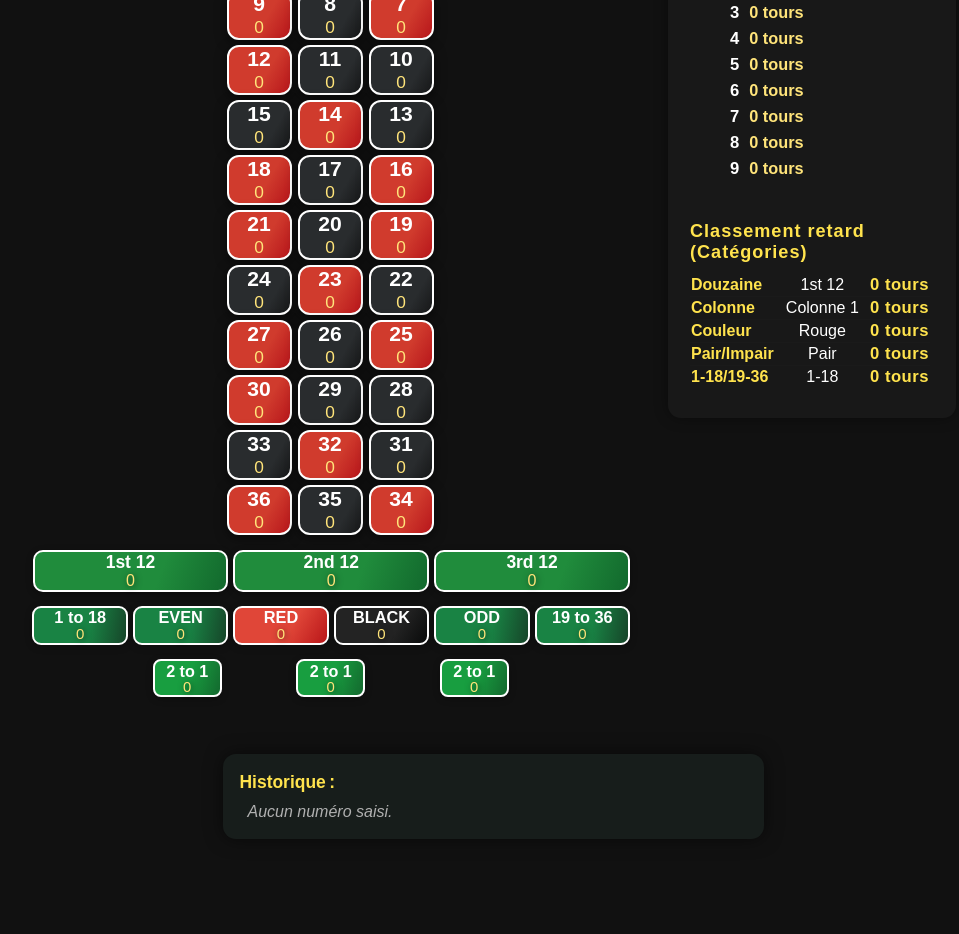
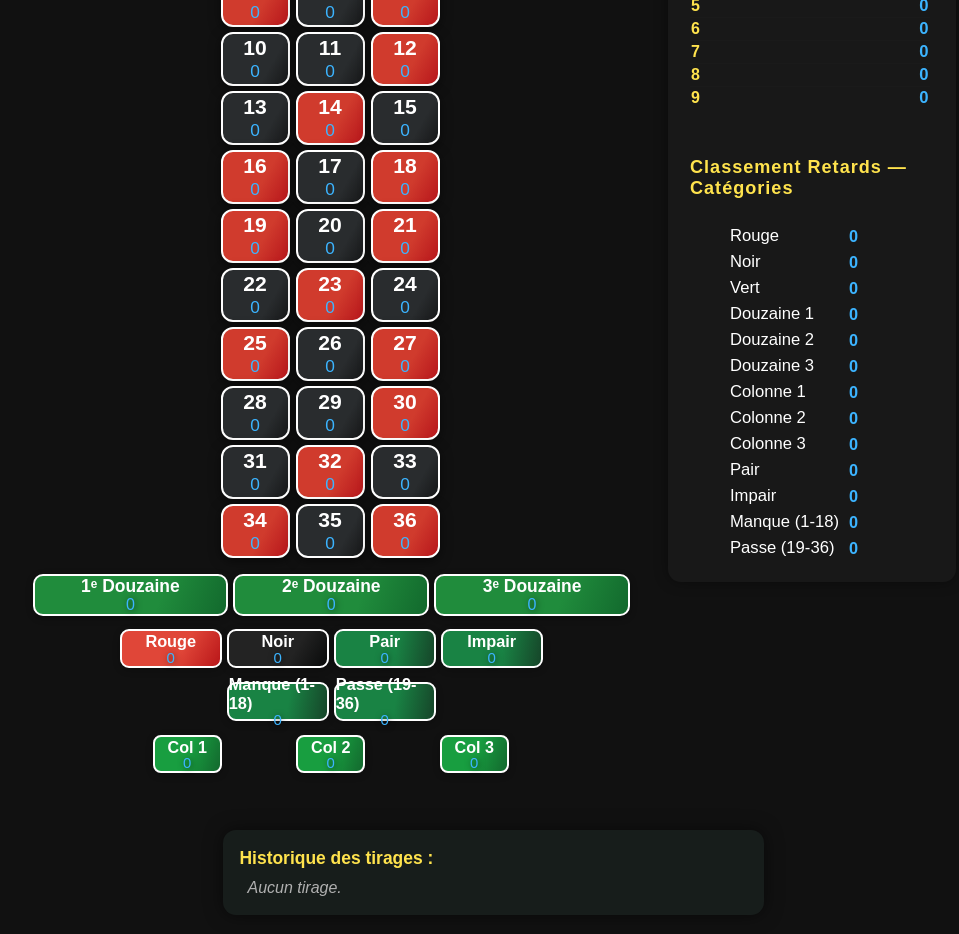
Before and after one commit to PlatiniumYT/CasinoTEST, a React (Create React App) app: page / in a window 1280 px wide. Shown: the part 420-1354 px from the top of the page, without its empty margins (147-1106 px from the left). Before the commit the page ends 1289 px from the top, so only its background shows below. Built offline with nearby package versions, Linux system fonts and the light colour scheme.

Commit message:
Mise à jour : nouveau dégradé de couleurs retard

```diff
--- a/src/App.js
+++ b/src/App.js
@@ -1,296 +1,531 @@
 import React, { useState } from "react";
 import "./App.css";
 
-const TABLE = [
-  [3, 6, 9, 12, 15, 18, 21, 24, 27, 30, 33, 36],
-  [2, 5, 8, 11, 14, 17, 20, 23, 26, 29, 32, 35],
-  [1, 4, 7, 10, 13, 16, 19, 22, 25, 28, 31, 34],
-];
+// Fonction utilitaire couleur dynamique selon le ratio
+function getRetardColor(ratio) {
+  // Clamp ratio entre 0.2 et 9
+  if (ratio < 0.2) ratio = 0.2;
+  if (ratio > 9) ratio = 9;
 
-const REDS = [1,3,5,7,9,12,14,16,18,19,21,23,25,27,30,32,34,36];
-function getColor(n) {
-  if (n === 0) return "green";
-  return REDS.includes(n) ? "red" : "black";
-}
-const rouletteNumbers = Array.from({ length: 37 }, (_, i) => i);
+  const colors = [
+    { stop: 0.2, color: [60, 180, 255] }, // Bleu (avance forte)
+    { stop: 0.5, color: [50, 215, 240] }, // Turquoise (avance)
+    { stop: 1, color: [39, 224, 76] },    // Vert (normal)
+    { stop: 2, color: [255, 224, 54] },   // Jaune (petit retard)
+    { stop: 5, color: [255, 143, 40] },   // Orange (retard fort)
+    { stop: 7, color: [255, 48, 48] },    // Rouge clair (retard très fort)
+    { stop: 9, color: [130, 0, 30] }      // Rouge foncé (retard extrême)
+  ];
 
-function getDozen(n) {
-  if (n >= 1 && n <= 12) return 0;
-  if (n >= 13 && n <= 24) return 1;
-  if (n >= 25 && n <= 36) return 2;
-  return -1;
-}
-function getColumn(n) {
-  if (n === 0) return -1;
-  return (n - 1) % 3;
-}
-function getRange(n) {
-  if (n >= 1 && n <= 18) return 0;
-  if (n >= 19 && n <= 36) return 1;
-  return -1;
-}
-function getEvenOdd(n) {
-  if (n === 0) return -1;
-  return n % 2 === 0 ? 0 : 1;
+  let from, to;
+  for (let i = 0; i < colors.length - 1; i++) {
+    if (ratio >= colors[i].stop && ratio <= colors[i + 1].stop) {
+      from = colors[i];
+      to = colors[i + 1];
+      break;
+    }
+  }
+  if (!from) { from = colors[0]; to = colors[1]; }
+  if (!to) { from = colors[colors.length - 2]; to = colors[colors.length - 1]; }
+  const t = (ratio - from.stop) / (to.stop - from.stop);
+  const color = from.color.map((c, i) => Math.round(c + (to.color[i] - c) * t));
+  return `rgb(${color[0]},${color[1]},${color[2]})`;
 }
 
-export default function App() {
-  const [history, setHistory] = useState([]);
-  const [inputValue, setInputValue] = useState("");
 
-  const delayCounts = rouletteNumbers.map((num) => {
-    let lastIndex = history.lastIndexOf(num);
-    return lastIndex === -1 ? history.length : history.length - lastIndex - 1;
-  });
+// Helpers pour la roulette
+const RED_NUMBERS = [1,3,5,7,9,12,14,16,18,19,21,23,25,27,30,32,34,36];
+const BLACK_NUMBERS = [2,4,6,8,10,11,13,15,17,20,22,24,26,28,29,31,33,35];
 
-  const dozenDelay = [0,1,2].map(idx => {
-    let last = history.length - 1;
-    while (last >= 0 && getDozen(history[last]) !== idx) last--;
-    return last === -1 ? history.length : history.length - last - 1;
-  });
+function getColor(num) {
+  if (num === 0) return "green";
+  if (RED_NUMBERS.includes(num)) return "red";
+  if (BLACK_NUMBERS.includes(num)) return "black";
+  return "";
+}
 
-  const colDelay = [0,1,2].map(idx => {
-    let last = history.length - 1;
-    while (last >= 0 && getColumn(history[last]) !== idx) last--;
-    return last === -1 ? history.length : history.length - last - 1;
-  });
+function getDozen(num) {
+  if (num === 0) return null;
+  if (num <= 12) return 1;
+  if (num <= 24) return 2;
+  return 3;
+}
 
-  const colorDelay = ["red", "black"].map(clr => {
-    let last = history.length - 1;
-    while (last >= 0 && getColor(history[last]) !== clr) last--;
-    return last === -1 ? history.length : history.length - last - 1;
-  });
+function getColumn(num) {
+  if (num === 0) return null;
+  return ((num - 1) % 3) + 1;
+}
 
-  const evenOddDelay = [0,1].map(idx => {
-    let last = history.length - 1;
-    while (last >= 0 && getEvenOdd(history[last]) !== idx) last--;
-    return last === -1 ? history.length : history.length - last - 1;
-  });
+function getParity(num) {
+  if (num === 0) return null;
+  return num % 2 === 0 ? "even" : "odd";
+}
 
-  const rangeDelay = [0,1].map(idx => {
-    let last = history.length - 1;
-    while (last >= 0 && getRange(history[last]) !== idx) last--;
-    return last === -1 ? history.length : history.length - last - 1;
-  });
+function getHalf(num) {
+  if (num === 0) return null;
+  return num <= 18 ? "low" : "high";
+}
 
-  const maxDelayDozen = [
-    { idx: 0, delay: dozenDelay[0] },
-    { idx: 1, delay: dozenDelay[1] },
-    { idx: 2, delay: dozenDelay[2] }
-  ].sort((a, b) => b.delay - a.delay)[0];
-  const maxDelayCol = [
-    { idx: 0, delay: colDelay[0] },
-    { idx: 1, delay: colDelay[1] },
-    { idx: 2, delay: colDelay[2] }
-  ].sort((a, b) => b.delay - a.delay)[0];
-  const maxDelayColor = [
-    { idx: 0, delay: colorDelay[0] },
-    { idx: 1, delay: colorDelay[1] }
-  ].sort((a, b) => b.delay - a.delay)[0];
-  const maxDelayEvenOdd = [
-    { idx: 0, delay: evenOddDelay[0] },
-    { idx: 1, delay: evenOddDelay[1] }
-  ].sort((a, b) => b.delay - a.delay)[0];
-  const maxDelayRange = [
-    { idx: 0, delay: rangeDelay[0] },
-    { idx: 1, delay: rangeDelay[1] }
-  ].sort((a, b) => b.delay - a.delay)[0];
+// Probas
+const PROBA = {
+  number: 1 / 37,
+  red: 18 / 37,
+  black: 18 / 37,
+  green: 1 / 37,
+  dozen: 12 / 37,
+  column: 12 / 37,
+  even: 18 / 37,
+  odd: 18 / 37,
+  low: 18 / 37,
+  high: 18 / 37,
+};
 
-  function handleAddNumber(num) {
-    if (!rouletteNumbers.includes(num)) return;
-    setHistory((h) => [...h, num]);
-    setInputValue("");
+// Espérance
+const ESPERANCE = {
+  number: 1 / PROBA.number,     // 37
+  red: 1 / PROBA.red,           // ~2.06
+  black: 1 / PROBA.black,
+  green: 1 / PROBA.green,       // 37
+  dozen: 1 / PROBA.dozen,       // ~3.08
+  column: 1 / PROBA.column,
+  even: 1 / PROBA.even,
+  odd: 1 / PROBA.odd,
+  low: 1 / PROBA.low,
+  high: 1 / PROBA.high,
+};
+
+const ALL_NUMBERS = Array.from({ length: 37 }, (_, i) => i);
+const ALL_DOZENS = [1, 2, 3];
+const ALL_COLUMNS = [1, 2, 3];
+const ALL_COLORS = ["red", "black", "green"];
+const ALL_PARITIES = ["even", "odd"];
+const ALL_HALVES = ["low", "high"];
+
+function App() {
+  const [tirages, setTirages] = useState([]);
+  const [input, setInput] = useState("");
+  const [selected, setSelected] = useState(null);
+  const [undoStack, setUndoStack] = useState([]);
+
+  // Ajout tirage
+  function handleAdd() {
+    const num = Number(input);
+    if (!Number.isInteger(num) || num < 0 || num > 36) return;
+    setUndoStack([...undoStack, tirages]);
+    setTirages([...tirages, num]);
+    setInput("");
+    setSelected(num);
   }
-  function handleInputChange(e) {
-    setInputValue(e.target.value.replace(/[^0-9]/g, ""));
+
+  // Reset tout
+  function handleReset() {
+    setUndoStack([...undoStack, tirages]);
+    setTirages([]);
+    setSelected(null);
   }
-  function handleInputSubmit(e) {
-    e.preventDefault();
-    let num = Number(inputValue);
-    if (rouletteNumbers.includes(num)) handleAddNumber(num);
+
+  // Undo
+  function handleUndo() {
+    if (undoStack.length === 0) return;
+    setTirages(undoStack[undoStack.length - 1]);
+    setUndoStack(undoStack.slice(0, -1));
+    setSelected(null);
   }
-  function handleClearHistory() {
-    setHistory([]);
+
+  // Retards calcul
+  function calcRetards(type, items, fn) {
+    let retards = {};
+    for (let val of items) {
+      let count = 0;
+      for (let i = tirages.length - 1; i >= 0; i--) {
+        if (fn(tirages[i]) === val) break;
+        count++;
+      }
+      if (!tirages.some(t => fn(t) === val)) count = tirages.length;
+      retards[val] = count;
+    }
+    return retards;
+  }
+
+  // Retards pour chaque zone
+  const retardsNum = calcRetards("number", ALL_NUMBERS, t => t);
+  const retardsColor = calcRetards("color", ALL_COLORS, getColor);
+  const retardsDozen = calcRetards("dozen", ALL_DOZENS, getDozen);
+  const retardsColumn = calcRetards("column", ALL_COLUMNS, getColumn);
+  const retardsParity = calcRetards("parity", ALL_PARITIES, getParity);
+  const retardsHalf = calcRetards("half", ALL_HALVES, getHalf);
+
+  // Pour l'affichage table, colorier sélection
+  function isSelected(num) {
+    return selected === num;
+  }
+
+  // Pour affichage couleur retard selon ratio
+  function retardColor(type, value, retard) {
+    let esperance = 1;
+    switch (type) {
+      case "number":
+        esperance = ESPERANCE.number;
+        break;
+      case "color":
+        if (value === "green") esperance = ESPERANCE.green;
+        else esperance = ESPERANCE.red; // Rouge ou noir
+        break;
+      case "dozen":
+        esperance = ESPERANCE.dozen;
+        break;
+      case "column":
+        esperance = ESPERANCE.column;
+        break;
+      case "parity":
+        esperance = ESPERANCE.even;
+        break;
+      case "half":
+        esperance = ESPERANCE.low;
+        break;
+      default:
+        esperance = 1;
+    }
+    const ratio = retard / esperance;
+    return getRetardColor(ratio);
   }
 
   return (
     <div className="casino-bg">
-      <h1 className="casino-title">Roulette Casino Tracker</h1>
-      <form onSubmit={handleInputSubmit} className="casino-form">
+      <div className="casino-title">Roulette Casino — Tracker de Retards</div>
+      <div className="casino-form">
         <input
-          type="text"
-          value={inputValue}
-          onChange={handleInputChange}
-          placeholder="Numéro sorti"
-          maxLength={2}
           className="casino-input"
+          type="number"
+          min={0}
+          max={36}
+          value={input}
+          onChange={e => setInput(e.target.value)}
+          placeholder="Numéro (0-36)"
+          onKeyDown={e => {
+            if (e.key === "Enter") handleAdd();
+          }}
         />
-        <button type="submit" className="casino-btn add">Ajouter</button>
-        <button type="button" className="casino-btn reset" onClick={handleClearHistory}>
-          Réinitialiser
+        <button className="casino-btn add" onClick={handleAdd}>
+          Ajouter
         </button>
-        <button
-          type="button"
-          className="casino-btn undo"
-          onClick={() => setHistory(history.slice(0, -1))}
-          disabled={history.length === 0}
-        >
-          Retour arrière
+        <button className="casino-btn reset" onClick={handleReset}>
+          Reset
         </button>
-      </form>
+        <button className="casino-btn undo" onClick={handleUndo} disabled={undoStack.length === 0}>
+          Annuler
+        </button>
+      </div>
 
+      {/* Table roulette */}
       <div className="table-roulette">
         <div className="main-table-v2">
+          {/* Ligne du zéro */}
           <div className="zero-row">
-            <button
-              className={`case num0 ${history[history.length - 1] === 0 ? "selected" : ""}`}
-              onClick={() => handleAddNumber(0)}
+            <div
+              className={`case num0 green${isSelected(0) ? " selected" : ""}`}
+              onClick={() => {
+                setUndoStack([...undoStack, tirages]);
+                setTirages([...tirages, 0]);
+                setSelected(0);
+              }}
             >
               0
-              <span className="delay">{delayCounts[0]}</span>
-            </button>
+              <span className="delay"
+                style={{
+                  color: retardColor("number", 0, retardsNum[0])
+                }}>
+                {retardsNum[0]}
+              </span>
+            </div>
           </div>
+          {/* Grille principale */}
           <div className="main-grid">
-            {[...Array(12)].map((_, row) => (
-              <div className="table-row" key={row}>
-                {TABLE.map((col, cIdx) => {
-                  const n = col[row];
+            {[...Array(12)].map((_, r) => (
+              <div className="table-row" key={r}>
+                {[...Array(3)].map((_, c) => {
+                  const num = r * 3 + c + 1;
+                  const color = getColor(num);
                   return (
-                    <button
-                      key={n}
-                      className={`case num${n} ${getColor(n)} ${
-                        history[history.length - 1] === n ? "selected" : ""
-                      }`}
-                      onClick={() => handleAddNumber(n)}
+                    <div
+                      className={`case ${color}${isSelected(num) ? " selected" : ""}`}
+                      key={num}
+                      onClick={() => {
+                        setUndoStack([...undoStack, tirages]);
+                        setTirages([...tirages, num]);
+                        setSelected(num);
+                      }}
                     >
-                      {n}
-                      <span className="delay">{delayCounts[n]}</span>
-                    </button>
+                      {num}
+                      <span className="delay"
+                        style={{
+                          color: retardColor("number", num, retardsNum[num])
+                        }}>
+                        {retardsNum[num]}
+                      </span>
+                    </div>
                   );
                 })}
               </div>
             ))}
           </div>
+          {/* Douzaines */}
           <div className="dozen-row">
-            <div className="dozen-cell">
-              1st 12
-              <span className="zone-delay">{dozenDelay[0]}</span>
+            {ALL_DOZENS.map(doz => (
+              <div className="dozen-cell" key={doz}>
+                {doz}ᵉ Douzaine
+                <span className="zone-delay"
+                  style={{
+                    color: retardColor("dozen", doz, retardsDozen[doz])
+                  }}>
+                  {retardsDozen[doz]}
+                </span>
+              </div>
+            ))}
+          </div>
+          {/* Outside bets */}
+          <div className="outside-row">
+            <div className="outside-cell red-case">
+              Rouge
+              <span className="zone-delay"
+                style={{
+                  color: retardColor("color", "red", retardsColor.red)
+                }}>
+                {retardsColor.red}
+              </span>
             </div>
-            <div className="dozen-cell">
-              2nd 12
-              <span className="zone-delay">{dozenDelay[1]}</span>
+            <div className="outside-cell black-case">
+              Noir
+              <span className="zone-delay"
+                style={{
+                  color: retardColor("color", "black", retardsColor.black)
+                }}>
+                {retardsColor.black}
+              </span>
             </div>
-            <div className="dozen-cell">
-              3rd 12
-              <span className="zone-delay">{dozenDelay[2]}</span>
+            <div className="outside-cell">
+              Pair
+              <span className="zone-delay"
+                style={{
+                  color: retardColor("parity", "even", retardsParity.even)
+                }}>
+                {retardsParity.even}
+              </span>
+            </div>
+            <div className="outside-cell">
+              Impair
+              <span className="zone-delay"
+                style={{
+                  color: retardColor("parity", "odd", retardsParity.odd)
+                }}>
+                {retardsParity.odd}
+              </span>
             </div>
           </div>
+          {/* High / Low */}
           <div className="outside-row">
             <div className="outside-cell">
-              1 to 18
-              <span className="zone-delay">{rangeDelay[0]}</span>
+              Manque (1-18)
+              <span className="zone-delay"
+                style={{
+                  color: retardColor("half", "low", retardsHalf.low)
+                }}>
+                {retardsHalf.low}
+              </span>
             </div>
             <div className="outside-cell">
-              EVEN
-              <span className="zone-delay">{evenOddDelay[0]}</span>
-            </div>
-            <div className="outside-cell red-case">
-              RED
-              <span className="zone-delay">{colorDelay[0]}</span>
-            </div>
-            <div className="outside-cell black-case">
-              BLACK
-              <span className="zone-delay">{colorDelay[1]}</span>
-            </div>
-            <div className="outside-cell">
-              ODD
-              <span className="zone-delay">{evenOddDelay[1]}</span>
-            </div>
-            <div className="outside-cell">
-              19 to 36
-              <span className="zone-delay">{rangeDelay[1]}</span>
+              Passe (19-36)
+              <span className="zone-delay"
+                style={{
+                  color: retardColor("half", "high", retardsHalf.high)
+                }}>
+                {retardsHalf.high}
+              </span>
             </div>
           </div>
+          {/* Colonnes */}
           <div className="col-row">
-            <div className="col-cell">
-              2 to 1
-              <span className="zone-delay">{colDelay[0]}</span>
-            </div>
-            <div className="col-cell">
-              2 to 1
-              <span className="zone-delay">{colDelay[1]}</span>
-            </div>
-            <div className="col-cell">
-              2 to 1
-              <span className="zone-delay">{colDelay[2]}</span>
-            </div>
+            {ALL_COLUMNS.map(col => (
+              <div className="col-cell" key={col}>
+                Col {col}
+                <span className="zone-delay"
+                  style={{
+                    color: retardColor("column", col, retardsColumn[col])
+                  }}>
+                  {retardsColumn[col]}
+                </span>
+              </div>
+            ))}
           </div>
         </div>
-
-        {/* CLASSEMENT DU RETARD */}
+        {/* Classement retards à droite */}
         <div className="side-ranking">
-          <h2>Classement retard (Numéros)</h2>
-          <ul>
-            {delayCounts
-              .map((delay, num) => ({ num, delay }))
-              .sort((a, b) => b.delay - a.delay)
-              .slice(0, 10)
-              .map((item) => (
-                <li key={item.num}>
-                  <b>
-                    {item.num}
-                  </b>
-                  <span className="rank-delay">{item.delay} tours</span>
-                </li>
-              ))}
-          </ul>
-          <hr className="hr-sep" />
-          <h2>Classement retard (Catégories)</h2>
+          <h2>Classement Retards — Numéros</h2>
           <table className="side-ranking-list">
             <tbody>
-              <tr>
-                <td className="side-ranking-label">Douzaine</td>
-                <td className="side-ranking-value">{["1st 12", "2nd 12", "3rd 12"][maxDelayDozen.idx]}</td>
-                <td className="side-ranking-delay">{maxDelayDozen.delay} tours</td>
-              </tr>
-              <tr>
-                <td className="side-ranking-label">Colonne</td>
-                <td className="side-ranking-value">{["Colonne 1", "Colonne 2", "Colonne 3"][maxDelayCol.idx]}</td>
-                <td className="side-ranking-delay">{maxDelayCol.delay} tours</td>
-              </tr>
-              <tr>
-                <td className="side-ranking-label">Couleur</td>
-                <td className="side-ranking-value">{["Rouge", "Noir"][maxDelayColor.idx]}</td>
-                <td className="side-ranking-delay">{maxDelayColor.delay} tours</td>
-              </tr>
-              <tr>
-                <td className="side-ranking-label">Pair/Impair</td>
-                <td className="side-ranking-value">{["Pair", "Impair"][maxDelayEvenOdd.idx]}</td>
-                <td className="side-ranking-delay">{maxDelayEvenOdd.delay} tours</td>
-              </tr>
-              <tr>
-                <td className="side-ranking-label">1-18/19-36</td>
-                <td className="side-ranking-value">{["1-18", "19-36"][maxDelayRange.idx]}</td>
-                <td className="side-ranking-delay">{maxDelayRange.delay} tours</td>
-              </tr>
+              {ALL_NUMBERS
+                .map(n => ({
+                  num: n,
+                  retard: retardsNum[n]
+                }))
+                .sort((a, b) => b.retard - a.retard)
+                .slice(0, 10)
+                .map(({ num, retard }, i) => (
+                  <tr key={num}>
+                    <td className="side-ranking-label">{num}</td>
+                    <td
+                      className="side-ranking-delay"
+                      style={{
+                        color: retardColor("number", num, retard)
+                      }}>
+                      {retard}
+                    </td>
+                  </tr>
+                ))}
             </tbody>
           </table>
+          <hr className="hr-sep" />
+          <h2>Classement Retards — Catégories</h2>
+          <ul>
+            <li>
+              <span>Rouge</span>
+              <span
+                className="rank-delay"
+                style={{ color: retardColor("color", "red", retardsColor.red) }}
+              >
+                {retardsColor.red}
+              </span>
+            </li>
+            <li>
+              <span>Noir</span>
+              <span
+                className="rank-delay"
+                style={{ color: retardColor("color", "black", retardsColor.black) }}
+              >
+                {retardsColor.black}
+              </span>
+            </li>
+            <li>
+              <span>Vert</span>
+              <span
+                className="rank-delay"
+                style={{ color: retardColor("color", "green", retardsColor.green) }}
+              >
+                {retardsColor.green}
+              </span>
+            </li>
+            <li>
+              <span>Douzaine 1</span>
+              <span
+                className="rank-delay"
+                style={{ color: retardColor("dozen", 1, retardsDozen[1]) }}
+              >
+                {retardsDozen[1]}
+              </span>
+            </li>
+            <li>
+              <span>Douzaine 2</span>
+              <span
+                className="rank-delay"
+                style={{ color: retardColor("dozen", 2, retardsDozen[2]) }}
+              >
+                {retardsDozen[2]}
+              </span>
+            </li>
+            <li>
+              <span>Douzaine 3</span>
+              <span
+                className="rank-delay"
+                style={{ color: retardColor("dozen", 3, retardsDozen[3]) }}
+              >
+                {retardsDozen[3]}
+              </span>
+            </li>
+            <li>
+              <span>Colonne 1</span>
+              <span
+                className="rank-delay"
+                style={{ color: retardColor("column", 1, retardsColumn[1]) }}
+              >
+                {retardsColumn[1]}
+              </span>
+            </li>
+            <li>
+              <span>Colonne 2</span>
+              <span
+                className="rank-delay"
+                style={{ color: retardColor("column", 2, retardsColumn[2]) }}
+              >
+                {retardsColumn[2]}
+              </span>
+            </li>
+            <li>
+              <span>Colonne 3</span>
+              <span
+                className="rank-delay"
+                style={{ color: retardColor("column", 3, retardsColumn[3]) }}
+              >
+                {retardsColumn[3]}
+              </span>
+            </li>
+            <li>
+              <span>Pair</span>
+              <span
+                className="rank-delay"
+                style={{ color: retardColor("parity", "even", retardsParity.even) }}
+              >
+                {retardsParity.even}
+              </span>
+            </li>
+            <li>
+              <span>Impair</span>
+              <span
+                className="rank-delay"
+                style={{ color: retardColor("parity", "odd", retardsParity.odd) }}
+              >
+                {retardsParity.odd}
+              </span>
+            </li>
+            <li>
+              <span>Manque (1-18)</span>
+              <span
+                className="rank-delay"
+                style={{ color: retardColor("half", "low", retardsHalf.low) }}
+              >
+                {retardsHalf.low}
+              </span>
+            </li>
+            <li>
+              <span>Passe (19-36)</span>
+              <span
+                className="rank-delay"
+                style={{ color: retardColor("half", "high", retardsHalf.high) }}
+              >
+                {retardsHalf.high}
+              </span>
+            </li>
+          </ul>
         </div>
       </div>
 
       {/* Historique */}
       <div className="casino-history">
-        <b>Historique :</b>
+        <b>Historique des tirages :</b>
         <div className="history-list">
-          {history.length === 0 ? (
-            <span className="history-empty">Aucun numéro saisi.</span>
+          {tirages.length === 0 ? (
+            <span className="history-empty">Aucun tirage.</span>
           ) : (
-            history.map((num, i) => (
+            tirages.slice(-30).map((num, idx) => (
               <span
-                key={i}
-                className={`history-num ${getColor(num)} ${
-                  i === history.length - 1 ? "last" : ""
-                }`}
+                key={idx}
+                className={
+                  `history-num ${getColor(num)}${idx === tirages.length - 1 ? " last" : ""}`
+                }
+                onClick={() => {
+                  setUndoStack([...undoStack, tirages]);
+                  setTirages([...tirages, num]);
+                  setSelected(num);
+                }}
               >
                 {num}
               </span>
@@ -301,3 +536,5 @@ export default function App() {
     </div>
   );
 }
+
+export default App;
```
